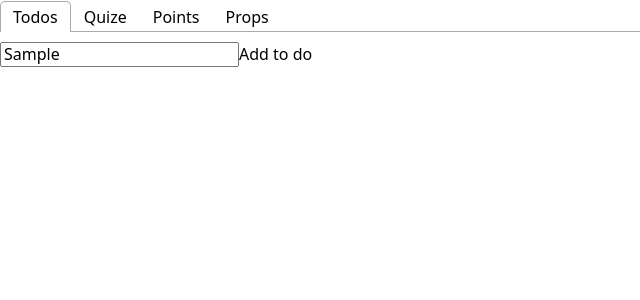
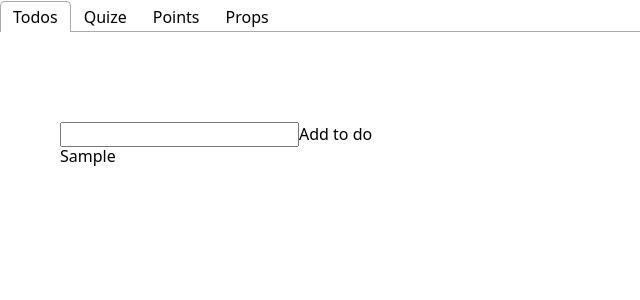
Before and after one commit to dimahutsol/react-bc-73, a React (Vite) app: page / in a window 1280 px wide. Both pictures are taken after typing "Sample" into the empty fields and a click on the button "Add to do". Shown: the top 300 px of the page, without its empty margins (0-640 px from the left). Built offline with nearby package versions, Linux system fonts and the light colour scheme.

Commit message:
TodosList

```diff
--- a/package.json
+++ b/package.json
@@ -13,6 +13,7 @@
     "clsx": "^2.1.1",
     "formik": "^2.4.6",
     "modern-normalize": "^2.0.0",
+    "nanoid": "^5.0.7",
     "react": "^18.3.1",
     "react-dom": "^18.3.1",
     "react-icons": "^5.2.1",
--- /dev/null
+++ b/src/components/TodoList/TodosList.jsx
@@ -0,0 +1,11 @@
+import React from "react";
+
+export const TodosList = ({ todos }) => {
+  return (
+    <ul>
+      {todos.map((todo) => (
+        <li key={todo.id}>{todo.text}</li>
+      ))}
+    </ul>
+  );
+};
--- a/src/components/TodosForm/TodosForm.jsx
+++ b/src/components/TodosForm/TodosForm.jsx
@@ -1,6 +1,6 @@
 import { useState } from "react";
 
-export const TodosForm = ({onSubmit}) => {
+export const TodosForm = ({ onSubmit }) => {
   const [value, setValue] = useState("");
 
   const handleChange = (e) => {
@@ -11,8 +11,8 @@ export const TodosForm = ({onSubmit}) => {
     e.preventDefault();
     onSubmit(value);
 
+    setValue("");
   };
-
 
   return (
     <form onSubmit={handleSubmit}>
--- a/src/components/index.js
+++ b/src/components/index.js
@@ -8,3 +8,4 @@ export * from "./Feedback/Feedback";
 export * from "./Game/Game";
 export * from "./Result/Result";
 export * from "./TodosForm/TodosForm";
+export * from "./TodoList/TodosList";
--- a/src/tabs/Todos/Todos.jsx
+++ b/src/tabs/Todos/Todos.jsx
@@ -1,14 +1,28 @@
-import { TodosForm } from "components"
+import { TodosForm, Section, Container, TodosList } from "components";
+import { nanoid } from "nanoid";
+import { useState } from "react";
 
 const Todos = () => {
+  const [todos, setTodos] = useState([]);
 
-    const onSubmit = (text) =>{
-        console.log(text);
+  const onSubmit = (text) => {
+    const todo = {
+      id: nanoid(),
+      text,
+    };
 
-    }
+    setTodos((prev) => [...prev, todo]);
+  };
+
+  console.log(todos);
   return (
-    <div> <TodosForm onSubmit={onSubmit}/> </div>
-  )
-}
+    <Section>
+      <Container>
+        <TodosForm onSubmit={onSubmit} />
+        <TodosList todos={todos} />
+      </Container>
+    </Section>
+  );
+};
 
-export default Todos
+export default Todos;
```
Also changed, not shown: 1 other file (tests, documents, lock files or other folders).
